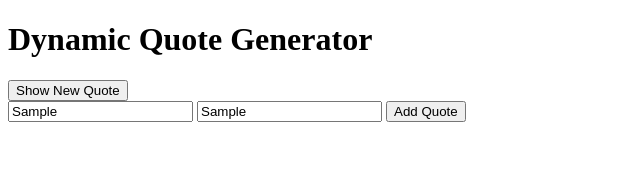
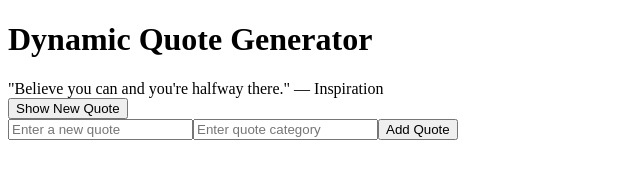
Before and after one commit to gwinedev/alx_fe_javascript, a plain HTML site: page dom-manipulation/index.html in a window 1280 px wide. Both pictures are taken after typing "Sample", "Sample" into the empty fields and a click on the button "Add Quote". Shown: the whole page, without its empty margins (0-640 px from the left). Drawn offline with Linux system fonts and the light colour scheme.

Commit message:
done with last fucntion

```diff
--- a/dom-manipulation/index.html
+++ b/dom-manipulation/index.html
@@ -10,15 +10,6 @@
     <div id="quoteDisplay"></div>
     <button id="newQuote">Show New Quote</button>
 
-    <div>
-      <input id="newQuoteText" type="text" placeholder="Enter a new quote" />
-      <input
-        id="newQuoteCategory"
-        type="text"
-        placeholder="Enter quote category"
-      />
-      <button onclick="addQuote()">Add Quote</button>
-    </div>
     <script src="script.js"></script>
   </body>
 </html>
--- a/dom-manipulation/script.js
+++ b/dom-manipulation/script.js
@@ -1,43 +1,65 @@
 let quotes = [
-  {
-    text: "The only way to do great work is to love what you do.",
-    category: "Motivation",
-  },
-  {
-    text: "Life is what happens when you're busy making other plans.",
-    category: "Life",
-  },
-  {
-    text: "Believe you can and you're halfway there.",
-    category: "Inspiration",
-  },
+  { text: "The only way to do great work is to love what you do.", category: "Motivation" },
+  { text: "Life is what happens when you're busy making other plans.", category: "Life" },
+  { text: "Believe you can and you're halfway there.", category: "Inspiration" }
 ];
 
+// Function to display a random quote
 function showRandomQuote() {
   const randomIndex = Math.floor(Math.random() * quotes.length);
   const quote = quotes[randomIndex];
   const displayDiv = document.getElementById("quoteDisplay");
-  displayDiv.innerHTML = `"${quote.text}" - ${quote.category}`;
+  displayDiv.textContent = `"${quote.text}" — ${quote.category}`;
 }
 
+// Function to dynamically create the Add Quote Form
 function createAddQuoteForm() {
+  const formDiv = document.createElement("div");
+
+  const inputQuote = document.createElement("input");
+  inputQuote.type = "text";
+  inputQuote.id = "newQuoteText";
+  inputQuote.placeholder = "Enter a new quote";
+
+  const inputCategory = document.createElement("input");
+  inputCategory.type = "text";
+  inputCategory.id = "newQuoteCategory";
+  inputCategory.placeholder = "Enter quote category";
+
+  const addButton = document.createElement("button");
+  addButton.textContent = "Add Quote";
+  addButton.onclick = addQuote;
+
+  formDiv.appendChild(inputQuote);
+  formDiv.appendChild(inputCategory);
+  formDiv.appendChild(addButton);
+
+  document.body.appendChild(formDiv);
+}
+
+// Function to add a new quote from user input
+function addQuote() {
   const newText = document.getElementById("newQuoteText").value.trim();
   const newCategory = document.getElementById("newQuoteCategory").value.trim();
 
-  if (newText == "" || newCategory == "") {
+  if (newText === "" || newCategory === "") {
     alert("Please enter both a quote and a category!");
     return;
   }
 
+  // Add new quote to the array
   quotes.push({ text: newText, category: newCategory });
 
+  // Clear the input fields
   document.getElementById("newQuoteText").value = "";
   document.getElementById("newQuoteCategory").value = "";
 
   alert("Quote added successfully!");
+}
 
-  document
-    .getElementById("newQuote")
-    .addEventListener("click", showRandomQuote);
-  showRandomQuote();
-}
+// Attach event listener to the button
+document.getElementById("newQuote").addEventListener("click", showRandomQuote);
+
+// Initialize on page load
+showRandomQuote();
+createAddQuoteForm();
```
